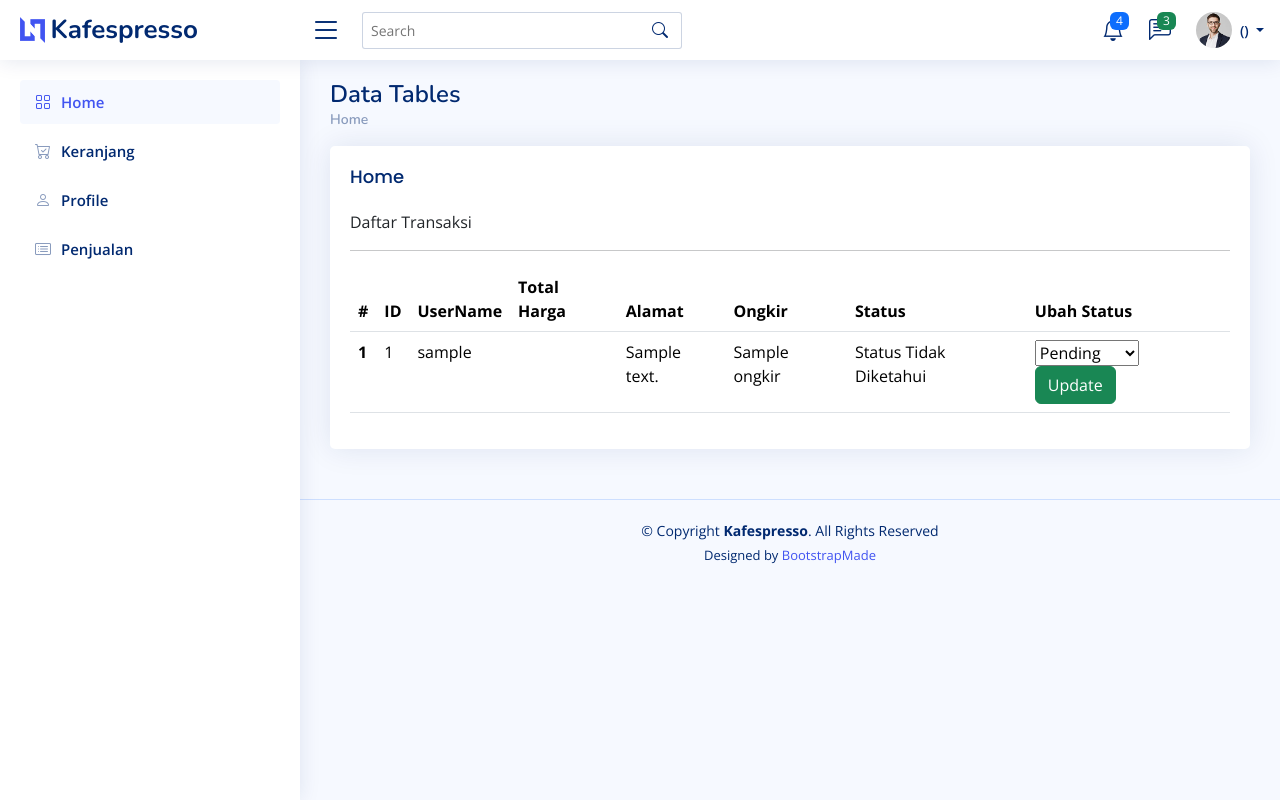
After one commit to mazino270902/belajar-ci-tugas, a CodeIgniter 4 app: the page made by app/Views/v_penjualan.php in a window 1280 px wide. The commit adds this page. Run offline with PHP 8.4 and a stand-in for CodeIgniter, Linux system fonts and the light colour scheme; the template is opened without the code that fills it: most values are stand-ins (such as "Sample title", 1, 10 or a date in 2020); data that the repository does not hold is empty; some libraries are stand-ins or nearby versions.

Commit message:
memperbarui data transaksi pembelian

```diff
--- a/app/Config/Routes.php
+++ b/app/Config/Routes.php
@@ -36,3 +36,7 @@ $routes->get('get-location', 'TransaksiController::getLocation', ['filter' => 'a
 $routes->get('get-cost', 'TransaksiController::getCost', ['filter' => 'auth']);
 
 $routes->resource('api', ['controller' => 'apiController']);
+
+$routes->post('penjualan/updateStatus/(:any)',
+'TransaksiController::updateStatus/$1', ['filter' => 'auth']);
+$routes->get('penjualan', 'Home::penjualan', ['filter' => 'auth']);
--- a/app/Controllers/Home.php
+++ b/app/Controllers/Home.php
@@ -53,4 +53,10 @@ class Home extends BaseController
 
     return view('v_profile', $data);
 }
+    public function penjualan()
+    {
+        $data['transactions'] = $this->transaction->findAll();
+        return view('v_penjualan', $data);
+    }
+
 }
--- a/app/Models/TransactionModel.php
+++ b/app/Models/TransactionModel.php
@@ -11,4 +11,10 @@ class TransactionModel extends Model
     protected $allowedFields = [
         'username', 'total_harga', 'alamat', 'ongkir', 'status', 'created_at', 'updated_at'
     ];
+
+    public function updateStatus($id, $status)
+{
+return $this->update($id, ['status' => $status]);
 }
+
+}
--- a/app/Views/components/sidebar.php
+++ b/app/Views/components/sidebar.php
@@ -35,6 +35,15 @@
         <span>Profile</span>
         </a>
         </li><!-- End Profile Nav -->
+
+        <li class="nav-item">
+<a class="nav-link <?php echo (uri_string() == 'penjualan') ? "" :
+"collapsed" ?>" href="penjualan">
+<i class="bi bi-card-list"></i>
+<span>Penjualan</span>
+</a>
+</li><!-- End Penjualan Nav -->
+
     </ul>
 
 </aside><!-- End Sidebar-->
--- /dev/null
+++ b/app/Views/v_penjualan.php
@@ -0,0 +1,69 @@
+<?= $this->extend('layout') ?>
+<?= $this->section('content') ?>
+Daftar Transaksi
+<hr>
+<?= session()->getFlashdata('success') ?>
+<?= session()->getFlashdata('error') ?>
+<div class="table-responsive">
+<!-- Table with stripped rows -->
+<table class="table datatable">
+<thead>
+<tr>
+<th scope="col">#</th>
+<th scope="col">ID</th>
+<th scope="col">UserName</th>
+<th scope="col">Total Harga</th>
+<th scope="col">Alamat</th>
+<th scope="col">Ongkir</th>
+<th scope="col">Status</th>
+<th scope="col">Ubah Status</th>
+</tr>
+</thead>
+<tbody>
+<?php
+if (!empty($transactions)) :
+foreach ($transactions as $index => $item) :
+?>
+<tr>
+<th scope="row"><?php echo $index + 1 ?></th>
+<td><?php echo $item['id'] ?></td>
+<td><?php echo $item['username'] ?></td>
+<td><?php echo number_to_currency($item['total_harga'],
+'IDR') ?></td>
+<td><?php echo $item['alamat'] ?></td>
+<td><?php echo $item['ongkir'] ?></td>
+<td><?php echo [
+0 => 'Menunggu Pembayaran',
+1 => 'Sudah Dibayar',
+2 => 'Sedang Dikirim',
+3 => 'Sudah Selesai',
+4 => 'Dibatalkan'
+][$item['status']] ?? 'Status Tidak Diketahui' ?></td>
+<td>
+<form action="<?= base_url('penjualan/updateStatus/' . $item['id'])
+?>" method="post">
+<?= csrf_field() ?>
+<select name="status">
+<option value="0" <?= $item['status'] == '0' ? 'selected' :
+'' ?>>Pending</option>
+<option value="1" <?= $item['status'] == '1' ? 'selected' :
+'' ?>>Paid</option>
+<option value="2" <?= $item['status'] == '2' ? 'selected' :
+'' ?>>Shipped</option>
+<option value="3" <?= $item['status'] == '3' ? 'selected' :
+'' ?>>Completed</option>
+<option value="4" <?= $item['status'] == '4' ? 'selected' :
+'' ?>>Cancelled</option>
+</select>
+<button type="submit" class="btn btn-success">Update</button>
+</form>
+</td>
+</tr>
+<?php endforeach;
+endif;
+?>
+</tbody>
+</table>
+<!-- End Table with stripped rows -->
+</div>
+<?= $this->endSection() ?>
```
Also changed, not shown: app/Controllers/TransaksiController.php (+11 -0 lines), app/Views/v_profile.php (+8 -1 lines).
